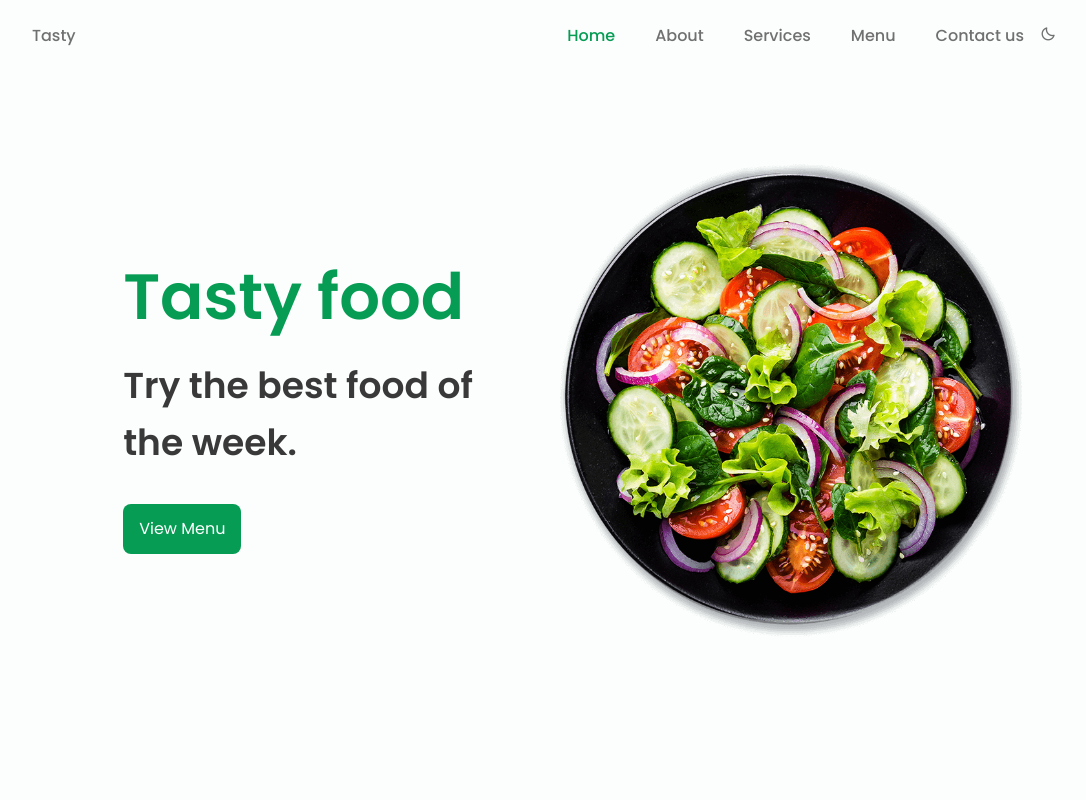
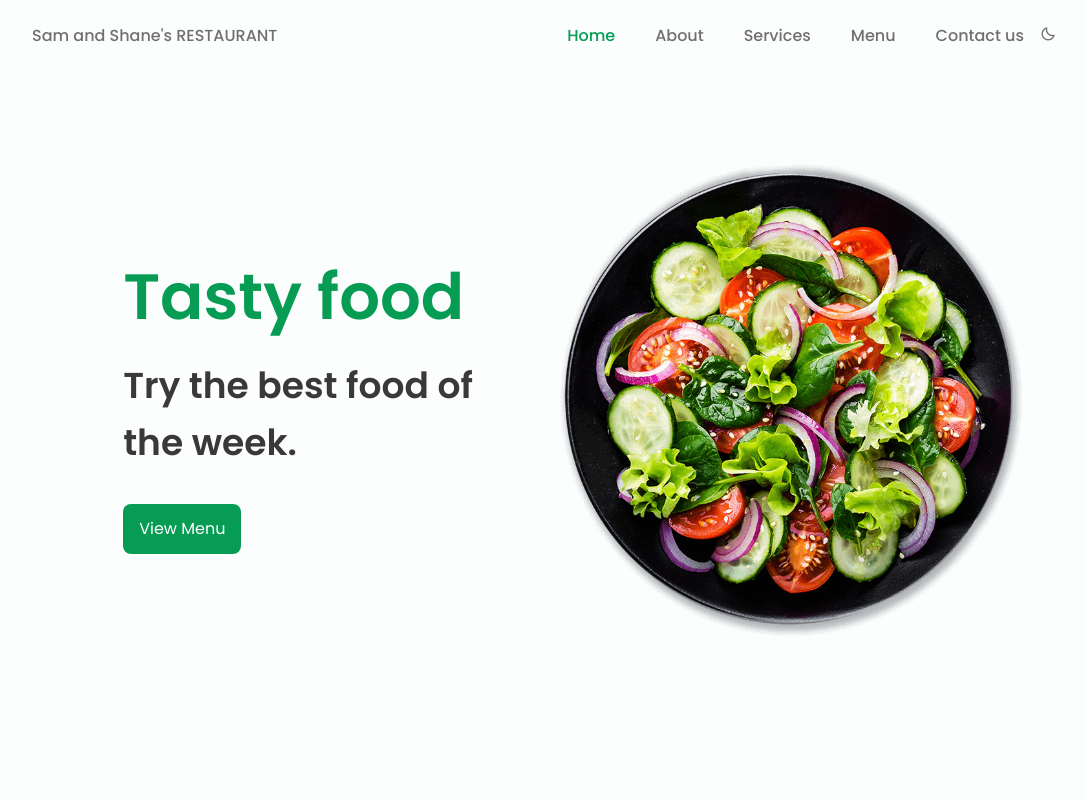
Before and after one commit to Sam-Yujoco/Restaurant-Website, a plain HTML site: page index.html in a window 1280 px wide. Shown: the top 800 px of the page, without its empty margins (96-1182 px from the left). Drawn offline with nearby package versions, Linux system fonts and the light colour scheme.

Commit message:
Update index.html

```diff
--- a/index.html
+++ b/index.html
@@ -10,7 +10,7 @@
         <!--========== CSS ==========-->
         <link rel="stylesheet" href="assets/css/styles.css">
 
-        <title>Sam Restaurant</title>
+        <title>Restaurant Website</title>
     </head>
     <body>
 
@@ -22,7 +22,7 @@
         <!--========== HEADER ==========-->
         <header class="l-header" id="header">
             <nav class="nav bd-container">
-                <a href="#" class="nav__logo">Tasty</a>
+                <a href="#" class="nav__logo">Sam and Shane's RESTAURANT</a>
 
                 <div class="nav__menu" id="nav-menu">
                     <ul class="nav__list">
```
